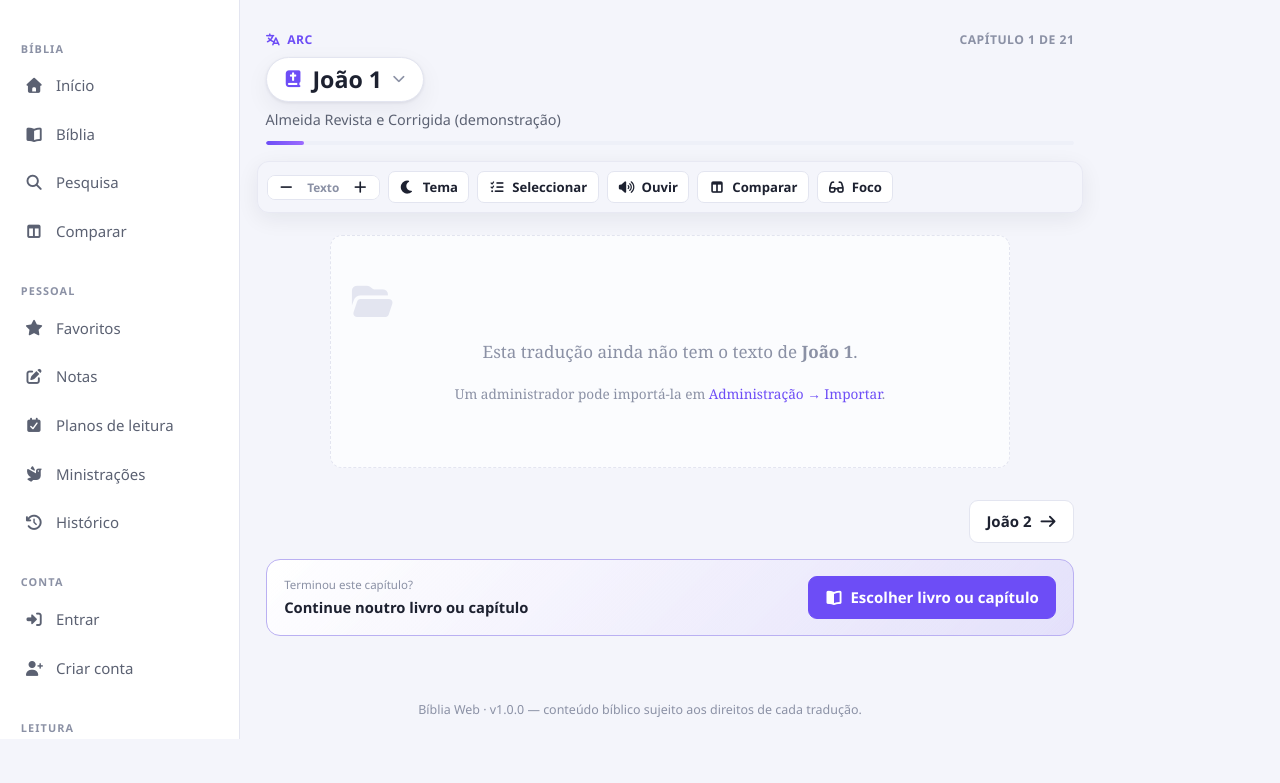
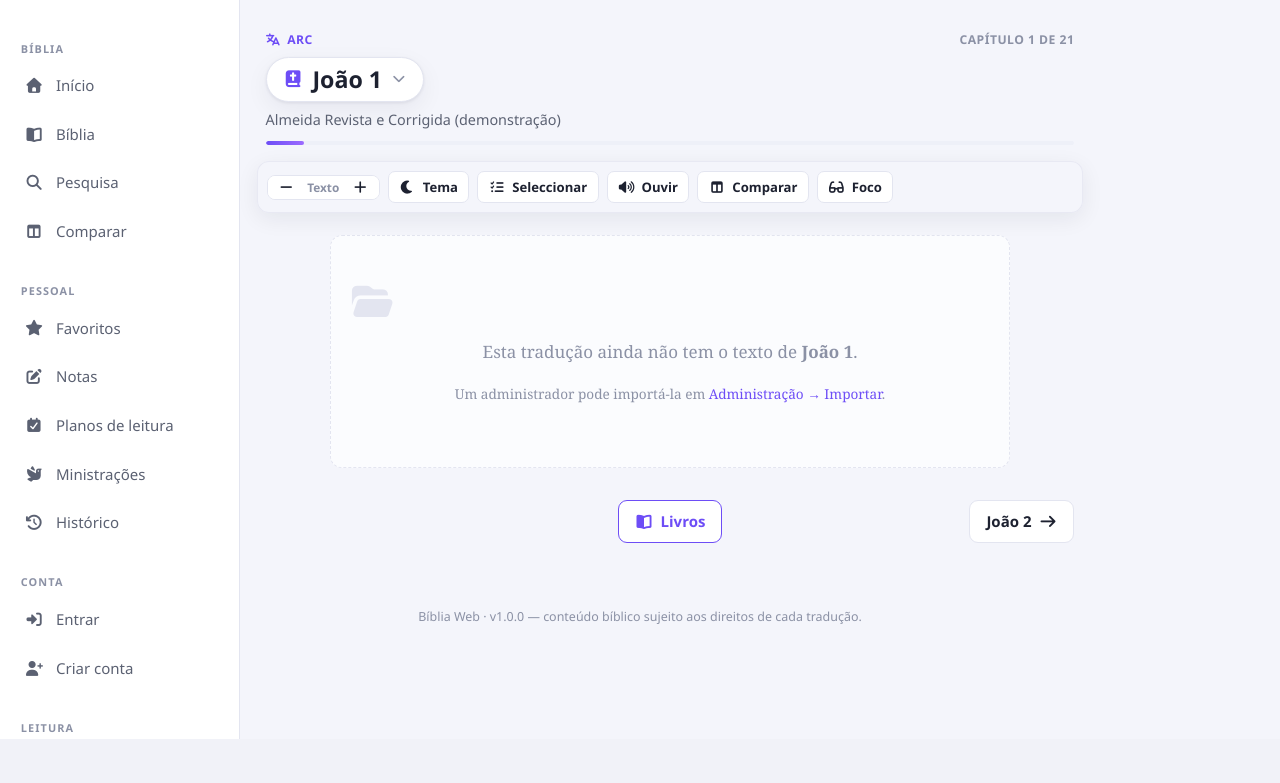
Before and after one commit to mbeve235/biblia, a PHP site: page /biblia-web/leitura.php in a window 1280 px wide. Shown: the part 61-844 px from the top of the page. After the commit the page ends 800 px from the top, so only its background shows below. Run offline with PHP 8.4, Linux system fonts and the light colour scheme; data comes from the database, SQL or seed files in the repository; data that the repository does not hold is empty.

Commit message:
Integra seletor de livros na navegacao do capitulo

```diff
--- a/assets/css/style.css
+++ b/assets/css/style.css
@@ -509,12 +509,12 @@ table.table { width: 100%; border-collapse: collapse; font-size: .88rem; }
 .verse-selection-bar:not(.has-selection) #selected-share { opacity: .45; }
 
 .chapter-nav {
-  display: flex; justify-content: space-between; gap: 1rem; margin-top: 2rem;
+  display: grid; grid-template-columns: minmax(0, 1fr) auto minmax(0, 1fr); align-items: center; gap: .75rem; margin-top: 2rem;
 }
-.reader-end-switch { display: flex; align-items: center; justify-content: space-between; gap: 1rem; margin-top: 1rem; padding: 1rem 1.1rem; border: 1px solid color-mix(in srgb, var(--accent) 35%, var(--border)); border-radius: 14px; background: linear-gradient(135deg, var(--surface), var(--accent-soft)); }
-.reader-end-switch > div { display: grid; gap: .1rem; }
-.reader-end-switch small { color: var(--text-faint); font-size: .72rem; }
-.reader-end-switch strong { font-size: .92rem; }
+.chapter-nav > a:first-child { justify-self: start; }
+.chapter-nav > a:last-child { justify-self: end; }
+.chapter-book-switch { justify-self: center; border-color: var(--accent); color: var(--accent); }
+.chapter-book-switch:hover { background: var(--accent-soft); text-decoration: none; }
 
 /* Modal selector de livros */
 .modal-overlay {
@@ -1355,8 +1355,9 @@ input:disabled, select:disabled, textarea:disabled {
 
   /* Navegação prev/next: botões podem quebrar em duas linhas */
   .chapter-nav .btn { white-space: normal; text-align: left; padding: .5rem .7rem; }
-  .reader-end-switch { align-items: stretch; flex-direction: column; }
-  .reader-end-switch .btn { width: 100%; justify-content: center; }
+  .chapter-nav { grid-template-columns: minmax(0, 1fr) auto minmax(0, 1fr); gap: .4rem; }
+  .chapter-book-switch { width: 44px; height: 44px; justify-content: center; padding: 0 !important; border-radius: 50%; }
+  .chapter-book-switch span { display: none; }
 
   /* Modal de livros/capítulos em folga quase total */
   .modal-overlay { padding: 3.4rem .55rem 1rem; align-items: stretch; }
@@ -1463,7 +1464,7 @@ body.reading-mode .reading-exit {
 
 /* Impressão */
 @media print {
-  .topbar, .sidebar, .bottom-nav, .reader-controls, .chapter-nav, .reader-end-switch, .vtools, .reading-exit { display: none !important; }
+  .topbar, .sidebar, .bottom-nav, .reader-controls, .chapter-nav, .vtools, .reading-exit { display: none !important; }
   .main { margin: 0; }
   body { background: #fff; color: #000; }
 }
--- a/leitura.php
+++ b/leitura.php
@@ -191,22 +191,15 @@ if ($user = current_user()) {
       <i class="fas fa-arrow-left"></i> <?= e($prevLink['name']) ?> <?= $prevLink['ch'] ?>
     </a>
   <?php else: ?><span></span><?php endif; ?>
+  <a href="#" class="btn chapter-book-switch" data-open-books aria-haspopup="dialog" aria-label="Escolher outro livro ou capítulo">
+    <i class="fas fa-book-open"></i> <span>Livros</span>
+  </a>
   <?php if ($nextLink): ?>
     <a class="btn" href="<?= url('/leitura.php?translation=' . urlencode($abbr) . '&book=' . $nextLink['slug'] . '&chapter=' . $nextLink['ch']) ?>">
       <?= e($nextLink['name']) ?> <?= $nextLink['ch'] ?> <i class="fas fa-arrow-right"></i>
     </a>
-  <?php endif; ?>
+  <?php else: ?><span></span><?php endif; ?>
 </nav>
-
-<div class="reader-end-switch">
-  <div>
-    <small>Terminou este capítulo?</small>
-    <strong>Continue noutro livro ou capítulo</strong>
-  </div>
-  <a href="#" class="btn btn-primary" data-open-books aria-haspopup="dialog">
-    <i class="fas fa-book-open"></i> Escolher livro ou capítulo
-  </a>
-</div>
 
 <?php endif; ?>
 
```
